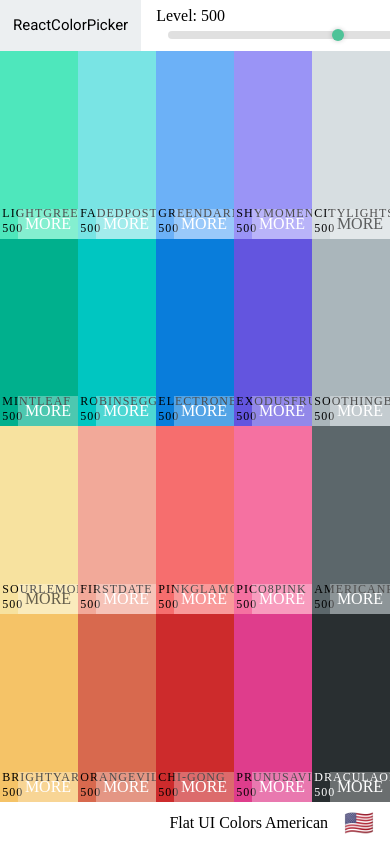
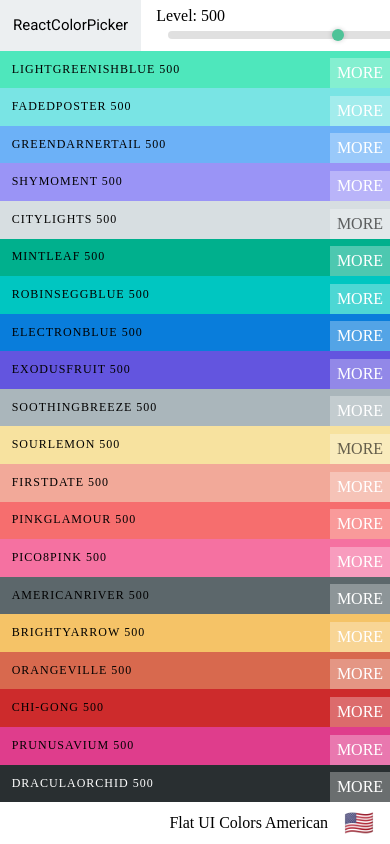
Before and after one commit to Fernando-Andres-Ramos/Colors-Palettes, a React (Vite) app: page /palette/flat-ui-colors-american in a window 390 px wide. Built offline with nearby package versions, Linux system fonts and the light colour scheme.

Commit message:
Add responsive helper and style ColorBox

```diff
--- a/src/components/Palette/Palette.module.css
+++ b/src/components/Palette/Palette.module.css
@@ -1,3 +1,4 @@
+
 .palette{
   height: 100vh;
   overflow: hidden;
@@ -11,3 +12,24 @@
   grid-template-columns: auto auto auto auto auto;
   grid-template-rows: auto auto auto auto;
 }
+
+@media (max-width:991.98px){
+  .palette_colors{
+    display: grid;
+    grid-template-columns: auto auto auto auto;
+  }
+}
+
+@media (max-width:767.98px){
+  .palette_colors{
+    display: grid;
+    grid-template-columns: auto auto;
+  }
+}
+
+@media (max-width:575.98px){
+  .palette_colors{
+    display: flex;
+    flex-direction: column;
+  }
+}
--- a/src/components/SingleColorPalette/SingleColorPalette.module.css
+++ b/src/components/SingleColorPalette/SingleColorPalette.module.css
@@ -11,3 +11,24 @@
   grid-template-columns: auto auto auto auto auto;
   grid-template-rows: auto auto;
 }
+
+@media (max-width:991.98px){
+  .palette_colors{
+    display: grid;
+    grid-template-columns: auto auto;
+  }
+}
+
+@media (max-width:767.98px){
+  .palette_colors{
+    display: grid;
+    grid-template-columns: auto auto;
+  }
+}
+
+@media (max-width:575.98px){
+  .palette_colors{
+    display: flex;
+    flex-direction: column;
+  }
+}
```
Also changed, not shown: src/helpers/sizes.js (added, +14 -0 lines).
